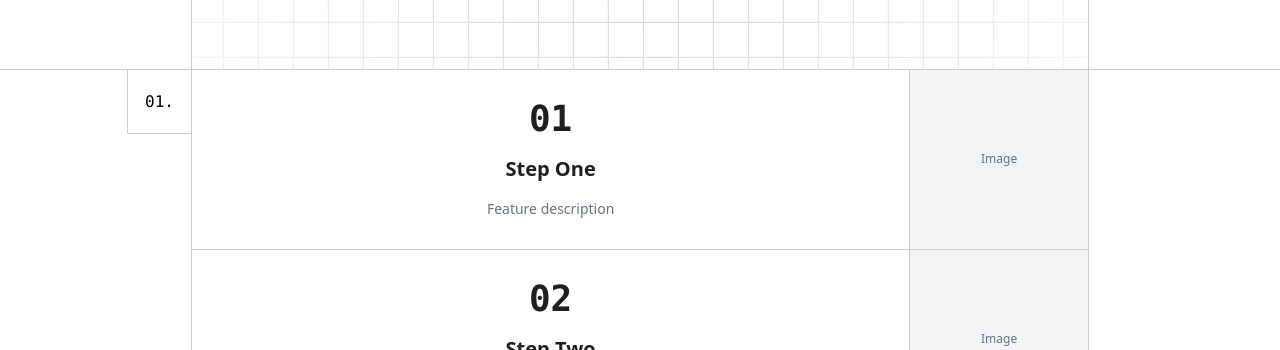
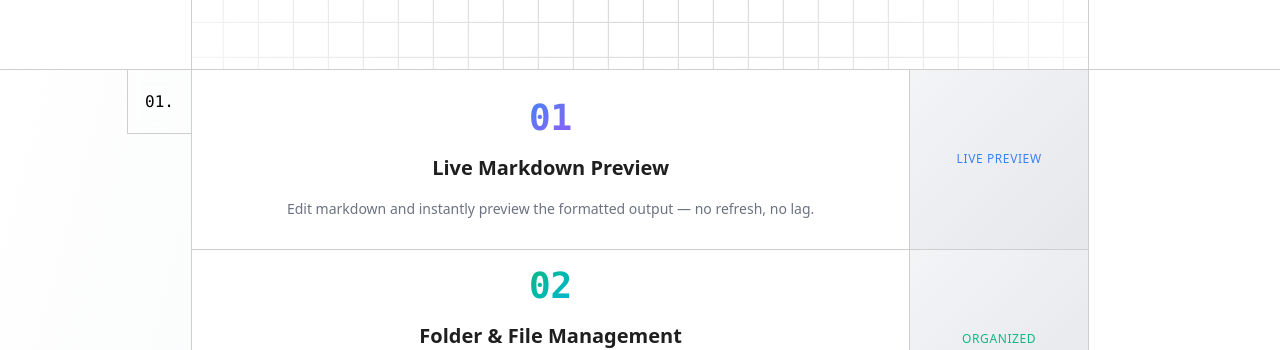
Before and after one commit to rakheOmar/Markdrop, a React (Vite) app: page / in a window 1280 px wide. Shown: the part 450-800 px from the top of the page. Built offline with nearby package versions, Linux system fonts and the light colour scheme; no server answers.

Commit message:
Added feature descriptions on homepage

```diff
--- a/src/components/blocks/Home/HomeFeatures.jsx
+++ b/src/components/blocks/Home/HomeFeatures.jsx
@@ -1,60 +1,85 @@
 export default function HomeFeatures() {
   return (
     <>
-      <div className="border-r border-b border-[#cecece] dark:border-[#16181d] relative overflow-hidden">
-        <div className="absolute top-0 right-0 w-12 h-12 sm:w-14 sm:h-14 md:w-16 md:h-16 border-l border-b border-[#cecece] dark:border-[#16181d] sm:flex items-center justify-center hidden">
+      <div className="border-r border-b border-[#cecece] dark:border-[#16181d] relative overflow-hidden bg-gradient-to-br from-transparent to-[#f9fafb] dark:to-[#0f1115]">
+        <div className="absolute top-0 right-0 w-12 h-12 sm:w-14 sm:h-14 md:w-16 md:h-16 border-l border-b border-[#cecece] dark:border-[#16181d] sm:flex items-center justify-center hidden backdrop-blur-sm">
           <span className="font-mono text-xs sm:text-sm md:text-base text-black dark:text-white whitespace-nowrap">
             01.
           </span>
         </div>
       </div>
+      {/* Features grid */}
       <div className="border-b border-[#cecece] dark:border-[#16181d] grid grid-rows-4">
-        <div className="border-b border-[#cecece] dark:border-[#16181d] flex">
+        {/* Feature 1 */}
+        <div className="border-b border-[#cecece] dark:border-[#16181d] flex group hover:bg-[#fafbfc] dark:hover:bg-[#0d0f13] transition-colors duration-300">
           <div className="flex-1 p-4 sm:p-6 md:p-8 flex flex-col items-center justify-center text-center space-y-2 sm:space-y-3 md:space-y-4">
-            <div className="font-mono text-2xl sm:text-3xl md:text-4xl font-bold">01</div>
-            <h3 className="text-base sm:text-lg md:text-xl font-semibold">Step One</h3>
-            <p className="text-xs sm:text-sm text-[#6b7280] dark:text-[#9ca3af]">
-              Feature description
+            <div className="font-mono text-2xl sm:text-3xl md:text-4xl font-bold bg-gradient-to-br from-[#3b82f6] to-[#8b5cf6] bg-clip-text text-transparent group-hover:scale-110 transition-transform duration-300">
+              01
+            </div>
+            <h3 className="text-base sm:text-lg md:text-xl font-semibold group-hover:text-[#3b82f6] dark:group-hover:text-[#8b5cf6] transition-colors duration-300">
+              Live Markdown Preview
+            </h3>
+            <p className="text-xs sm:text-sm text-[#6b7280] dark:text-[#9ca3af] leading-relaxed">
+              Edit markdown and instantly preview the formatted output — no refresh, no lag.
             </p>
           </div>
-          <div className="aspect-square h-full border-l border-[#cecece] dark:border-[#16181d] bg-[#f3f4f6] dark:bg-[#1a1d23] flex items-center justify-center">
-            <span className="text-xs text-[#6b7280] dark:text-[#9ca3af]">Image</span>
+          <div className="aspect-square h-full border-l border-[#cecece] dark:border-[#16181d] bg-gradient-to-br from-[#f3f4f6] to-[#e5e7eb] dark:from-[#1a1d23] dark:to-[#0f1115] flex items-center justify-center relative overflow-hidden">
+            <div className="absolute inset-0 bg-gradient-to-tr from-[#3b82f6]/5 to-[#8b5cf6]/5 opacity-0 group-hover:opacity-100 transition-opacity duration-500" />
+            <span className="text-xs font-medium text-[#3b82f6] dark:text-[#8b5cf6] relative z-10 tracking-wider">LIVE PREVIEW</span>
           </div>
         </div>
-        <div className="border-b border-[#cecece] dark:border-[#16181d] flex">
+        {/* Feature 2 */}
+        <div className="border-b border-[#cecece] dark:border-[#16181d] flex group hover:bg-[#fafbfc] dark:hover:bg-[#0d0f13] transition-colors duration-300">
           <div className="flex-1 p-4 sm:p-6 md:p-8 flex flex-col items-center justify-center text-center space-y-2 sm:space-y-3 md:space-y-4">
-            <div className="font-mono text-2xl sm:text-3xl md:text-4xl font-bold">02</div>
-            <h3 className="text-base sm:text-lg md:text-xl font-semibold">Step Two</h3>
-            <p className="text-xs sm:text-sm text-[#6b7280] dark:text-[#9ca3af]">
-              Feature description
+            <div className="font-mono text-2xl sm:text-3xl md:text-4xl font-bold bg-gradient-to-br from-[#10b981] to-[#06b6d4] bg-clip-text text-transparent group-hover:scale-110 transition-transform duration-300">
+              02
+            </div>
+            <h3 className="text-base sm:text-lg md:text-xl font-semibold group-hover:text-[#10b981] dark:group-hover:text-[#06b6d4] transition-colors duration-300">
+              Folder & File Management
+            </h3>
+            <p className="text-xs sm:text-sm text-[#6b7280] dark:text-[#9ca3af] leading-relaxed">
+              Organize your markdowns into folders, rename or delete them from your profile — all synced securely in your database.
             </p>
           </div>
-          <div className="aspect-square h-full border-l border-[#cecece] dark:border-[#16181d] bg-[#f3f4f6] dark:bg-[#1a1d23] flex items-center justify-center">
-            <span className="text-xs text-[#6b7280] dark:text-[#9ca3af]">Image</span>
+          <div className="aspect-square h-full border-l border-[#cecece] dark:border-[#16181d] bg-gradient-to-br from-[#f3f4f6] to-[#e5e7eb] dark:from-[#1a1d23] dark:to-[#0f1115] flex items-center justify-center relative overflow-hidden">
+            <div className="absolute inset-0 bg-gradient-to-tr from-[#10b981]/5 to-[#06b6d4]/5 opacity-0 group-hover:opacity-100 transition-opacity duration-500" />
+            <span className="text-xs font-medium text-[#10b981] dark:text-[#06b6d4] relative z-10 tracking-wider">ORGANIZED</span>
           </div>
         </div>
-        <div className="border-b border-[#cecece] dark:border-[#16181d] flex">
+        {/* Feature 3 */}
+        <div className="border-b border-[#cecece] dark:border-[#16181d] flex group hover:bg-[#fafbfc] dark:hover:bg-[#0d0f13] transition-colors duration-300">
           <div className="flex-1 p-4 sm:p-6 md:p-8 flex flex-col items-center justify-center text-center space-y-2 sm:space-y-3 md:space-y-4">
-            <div className="font-mono text-2xl sm:text-3xl md:text-4xl font-bold">03</div>
-            <h3 className="text-base sm:text-lg md:text-xl font-semibold">Step Three</h3>
-            <p className="text-xs sm:text-sm text-[#6b7280] dark:text-[#9ca3af]">
-              Feature description
+            <div className="font-mono text-2xl sm:text-3xl md:text-4xl font-bold bg-gradient-to-br from-[#f59e0b] to-[#ef4444] bg-clip-text text-transparent group-hover:scale-110 transition-transform duration-300">
+              03
+            </div>
+            <h3 className="text-base sm:text-lg md:text-xl font-semibold group-hover:text-[#f59e0b] dark:group-hover:text-[#ef4444] transition-colors duration-300">
+              Dark Mode & Theming
+            </h3>
+            <p className="text-xs sm:text-sm text-[#6b7280] dark:text-[#9ca3af] leading-relaxed">
+              Write comfortably in any environment with automatic dark/light mode.
             </p>
           </div>
-          <div className="aspect-square h-full border-l border-[#cecece] dark:border-[#16181d] bg-[#f3f4f6] dark:bg-[#1a1d23] flex items-center justify-center">
-            <span className="text-xs text-[#6b7280] dark:text-[#9ca3af]">Image</span>
+          <div className="aspect-square h-full border-l border-[#cecece] dark:border-[#16181d] bg-gradient-to-br from-[#f3f4f6] to-[#e5e7eb] dark:from-[#1a1d23] dark:to-[#0f1115] flex items-center justify-center relative overflow-hidden">
+            <div className="absolute inset-0 bg-gradient-to-tr from-[#f59e0b]/5 to-[#ef4444]/5 opacity-0 group-hover:opacity-100 transition-opacity duration-500" />
+            <span className="text-xs font-medium text-[#f59e0b] dark:text-[#ef4444] relative z-10 tracking-wider">ADAPTIVE</span>
           </div>
         </div>
-        <div className="flex">
+        {/* Feature 4 */}
+        <div className="flex group hover:bg-[#fafbfc] dark:hover:bg-[#0d0f13] transition-colors duration-300">
           <div className="flex-1 p-4 sm:p-6 md:p-8 flex flex-col items-center justify-center text-center space-y-2 sm:space-y-3 md:space-y-4">
-            <div className="font-mono text-2xl sm:text-3xl md:text-4xl font-bold">04</div>
-            <h3 className="text-base sm:text-lg md:text-xl font-semibold">Step Four</h3>
-            <p className="text-xs sm:text-sm text-[#6b7280] dark:text-[#9ca3af]">
-              Feature description
+            <div className="font-mono text-2xl sm:text-3xl md:text-4xl font-bold bg-gradient-to-br from-[#ec4899] to-[#8b5cf6] bg-clip-text text-transparent group-hover:scale-110 transition-transform duration-300">
+              04
+            </div>
+            <h3 className="text-base sm:text-lg md:text-xl font-semibold group-hover:text-[#ec4899] dark:group-hover:text-[#8b5cf6] transition-colors duration-300">
+              Secure Cloud Sync
+            </h3>
+            <p className="text-xs sm:text-sm text-[#6b7280] dark:text-[#9ca3af] leading-relaxed">
+              All your notes are backed up in the cloud via Supabase — accessible anywhere, anytime.
             </p>
           </div>
-          <div className="aspect-square h-full border-l border-[#cecece] dark:border-[#16181d] bg-[#f3f4f6] dark:bg-[#1a1d23] flex items-center justify-center">
-            <span className="text-xs text-[#6b7280] dark:text-[#9ca3af]">Image</span>
+          <div className="aspect-square h-full border-l border-[#cecece] dark:border-[#16181d] bg-gradient-to-br from-[#f3f4f6] to-[#e5e7eb] dark:from-[#1a1d23] dark:to-[#0f1115] flex items-center justify-center relative overflow-hidden">
+            <div className="absolute inset-0 bg-gradient-to-tr from-[#ec4899]/5 to-[#8b5cf6]/5 opacity-0 group-hover:opacity-100 transition-opacity duration-500" />
+            <span className="text-xs font-medium text-[#ec4899] dark:text-[#8b5cf6] relative z-10 tracking-wider">SYNCED</span>
           </div>
         </div>
       </div>
```
